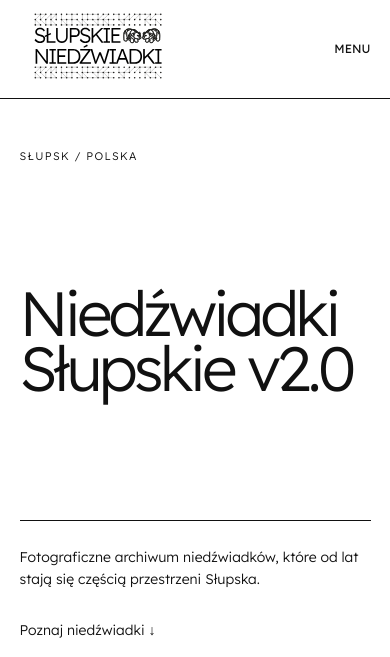
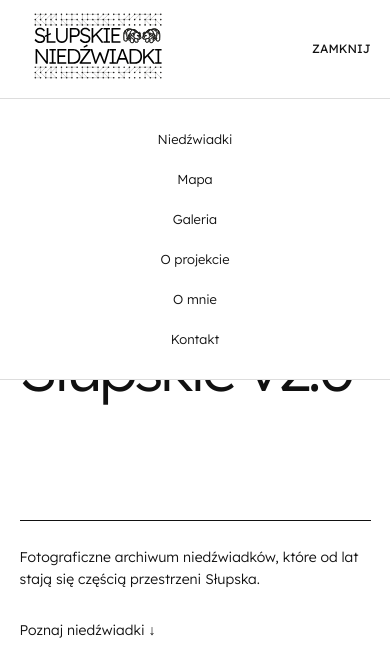
Before and after one commit to mzytkiew/niedzwiadki-slupsk, a plain HTML site: page index.html in a window 390 px wide. Both pictures are taken after a click on the button "MENU". Shown: the top 657 px of the page. Drawn offline with Linux system fonts and the light colour scheme.

Commit message:
naprawa menu mobilnego

```diff
--- a/script.js
+++ b/script.js
@@ -243,3 +243,25 @@ if (contactForm && formStatus) {
     });
 
 }
+
+const menuButton = document.querySelector('.menu-button');
+const navigation = document.querySelector('.navigation');
+
+if (menuButton && navigation) {
+    menuButton.addEventListener('click', () => {
+        navigation.classList.toggle('navigation-open');
+
+        if (navigation.classList.contains('navigation-open')) {
+            menuButton.textContent = 'ZAMKNIJ';
+        } else {
+            menuButton.textContent = 'MENU';
+        }
+    });
+
+    navigation.querySelectorAll('a').forEach(link => {
+        link.addEventListener('click', () => {
+            navigation.classList.remove('navigation-open');
+            menuButton.textContent = 'MENU';
+        });
+    });
+}
--- a/style.css
+++ b/style.css
@@ -1550,3 +1550,28 @@ html {
     scroll-padding-top: 120px;
     scroll-behavior: smooth;
 }
+
+@media (max-width: 768px) {
+    .navigation.navigation-open {
+        display: flex;
+        position: absolute;
+        top: 100%;
+        left: 0;
+        width: 100%;
+        flex-direction: column;
+        align-items: center;
+        gap: 0;
+        padding: 20px 0;
+        background: #fff;
+        border-top: 1px solid #ddd;
+        border-bottom: 1px solid #ddd;
+        z-index: 9999;
+    }
+
+    .navigation.navigation-open a {
+        display: block;
+        width: 100%;
+        padding: 12px 20px;
+        text-align: center;
+    }
+}
```
